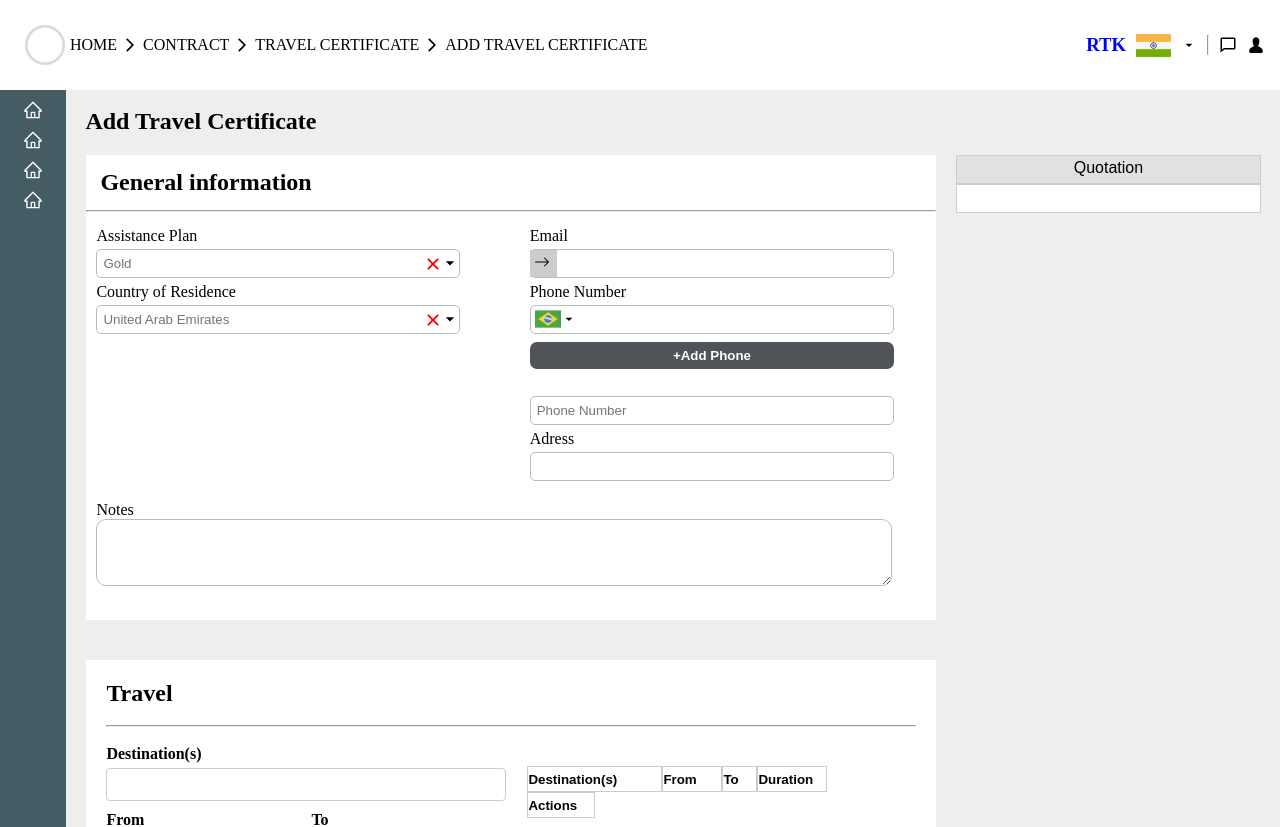
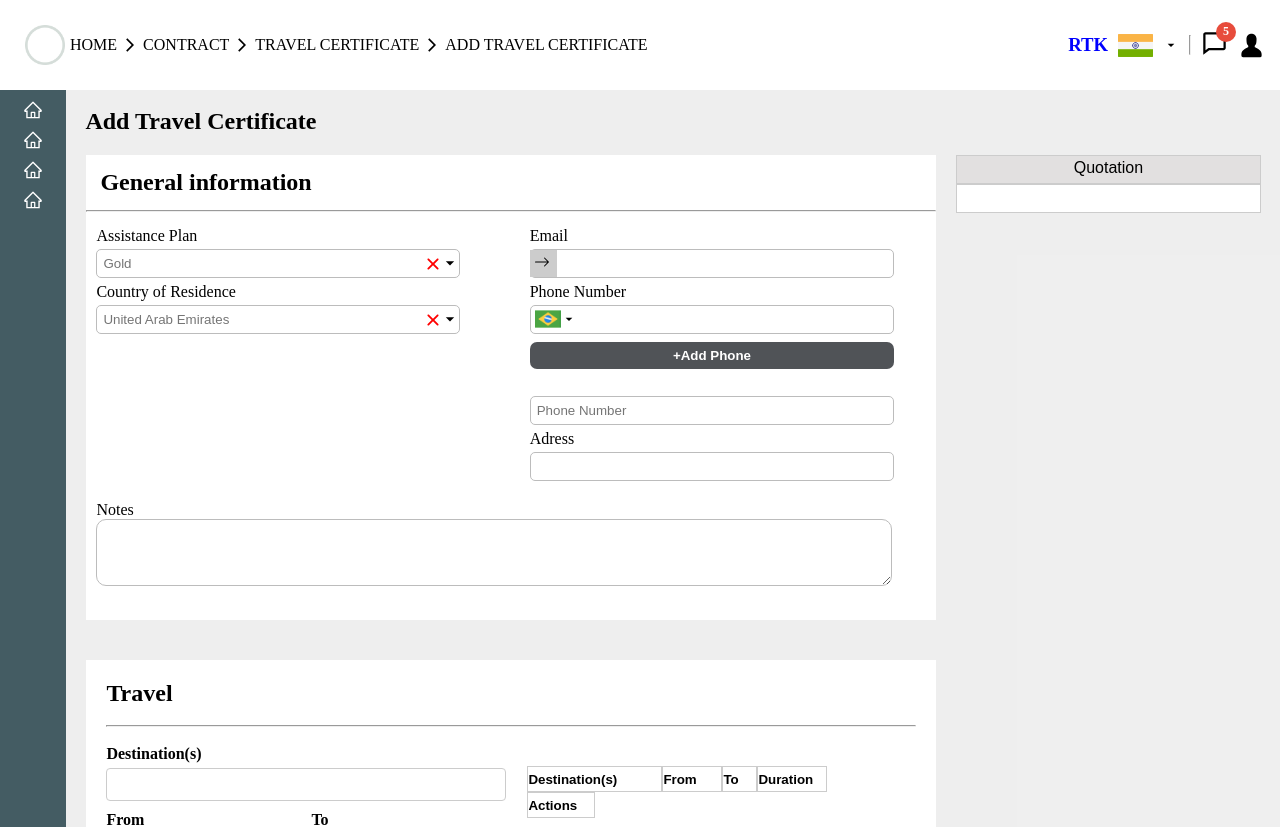
Before and after one commit to athifbinu/Insurance, a React (Create React App) app: page / in a window 1280 px wide. Shown: the top 827 px of the page. Built offline with nearby package versions, Linux system fonts and the light colour scheme; the HTML template or start-up script is replaced by a standard one.

Commit message:
add badge

```diff
--- a/src/components/Header/Header.css
+++ b/src/components/Header/Header.css
@@ -21,3 +21,24 @@ header{
 .last-section h3{
     color: blue;
 }
+
+.message-icon {
+    position: relative;
+    display: inline-block;
+  }
+
+  .badge {
+    position: absolute;
+    top: -8px;
+    right: -8px;
+    background-color: #e74c3c;
+    color: #fff;
+    border-radius: 50%;
+    width: 20px;
+    height: 20px;
+    font-size: 12px;
+    font-weight: bold;
+    display: flex;
+    justify-content: center;
+    align-items: center;
+  }
--- a/src/components/Header/Header.jsx
+++ b/src/components/Header/Header.jsx
@@ -1,42 +1,40 @@
-import React, { useState } from 'react';
-import "./Header.css"
-import logo from "../../assets/empty (1).png"
-import india from "../../assets/india.png"
-import {BiComment} from "react-icons/bi"
-import {GoPerson} from "react-icons/go"
-import {MdArrowForwardIos,MdArrowDropDown} from "react-icons/md"
+import React, { useState } from "react";
+import "./Header.css";
+import logo from "../../assets/empty (1).png";
+import india from "../../assets/india.png";
+import { BiComment } from "react-icons/bi";
+import { GoPerson } from "react-icons/go";
+import { MdArrowForwardIos, MdArrowDropDown } from "react-icons/md";
 
 const Header = () => {
-
-
-
   return (
-    <header className='flex'>
+    <header className="flex">
     <div className="logo-section flex">
-        <img  src={logo} alt="" />
+      <img src={logo} alt="" />
 
       <p>HOME</p>
-        <MdArrowForwardIos/>
+      <MdArrowForwardIos />
       <p>CONTRACT</p>
-        <MdArrowForwardIos/>
+      <MdArrowForwardIos />
       <p>TRAVEL CERTIFICATE</p>
-        <MdArrowForwardIos/>
+      <MdArrowForwardIos />
       <p>ADD TRAVEL CERTIFICATE</p>
     </div>
-
 
     <div className="last-section flex">
       <h3>RTK</h3>
       <img src={india} alt="" />
-           <MdArrowDropDown/>
-           <hr style={{height:"18px"}}/>
-          <BiComment size={18}/>
-          <GoPerson size={18}/>
+      <MdArrowDropDown />
+      <hr style={{ height: "18px" }} />
+
+      <div className="message-icon">
+        <BiComment size={27} />
+        <span class="badge">5</span>
       </div>
-
-
+      <GoPerson size={27} />
+    </div>
   </header>
   );
-}
+};
 
 export default Header;
```
Lines whose indentation alone changed are shown as unchanged.
